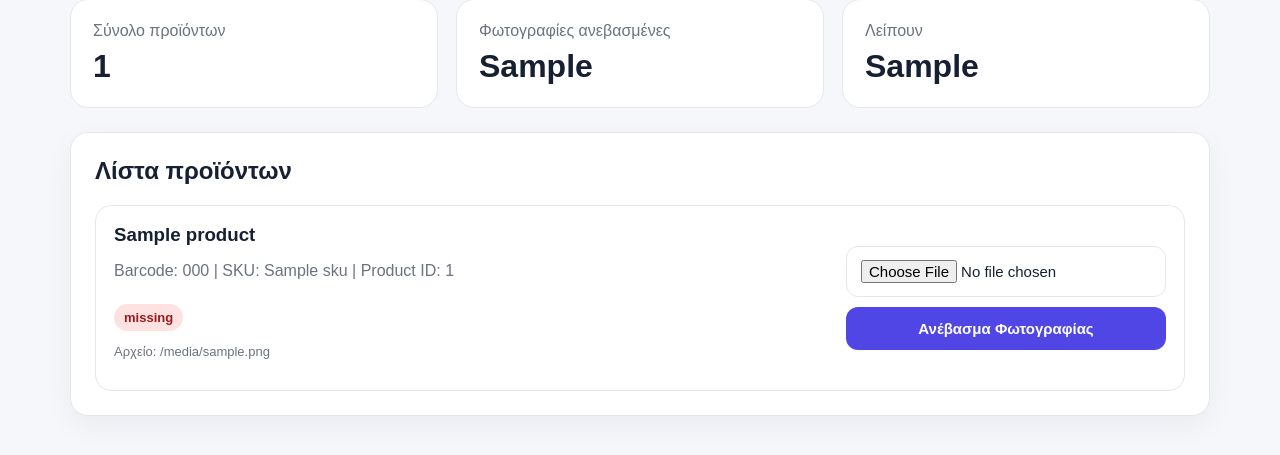
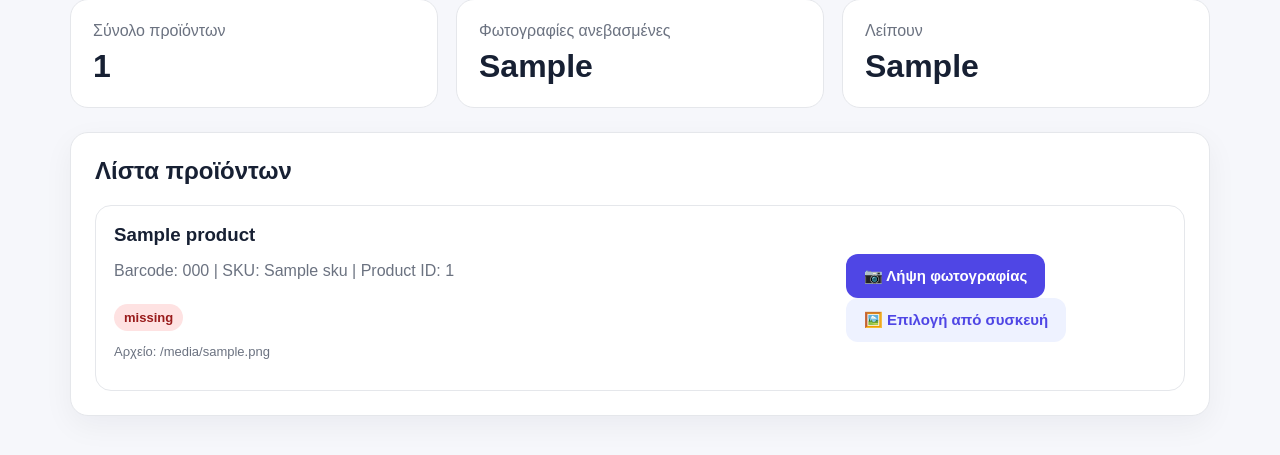
Before and after one commit to myscanner09/myscanner.gr, a FastAPI app: template photomatch/templates/store_upload.html in a window 1280 px wide. Shown: the part 211-666 px from the top of the page. Run offline with FastAPI, Linux system fonts and the light colour scheme; the template is opened without the code that fills it: most values are stand-ins (such as "Sample title", 1, 10 or a date in 2020).

Commit message:
Update store_upload.html

```diff
--- a/photomatch/templates/store_upload.html
+++ b/photomatch/templates/store_upload.html
@@ -69,17 +69,32 @@
     enctype="multipart/form-data"
     class="upload-photo-form"
 >
+    <div class="photo-actions">
+
+        <label class="button camera-button">
+            📷 Λήψη φωτογραφίας
             <input
                 type="file"
                 name="photo_file"
                 accept="image/*"
                 capture="environment"
-                        required
+                onchange="this.form.submit()"
+                hidden
             >
+        </label>
 
-                    <button type="submit">
-                        Ανέβασμα Φωτογραφίας
-                    </button>
+        <label class="button secondary gallery-button">
+            🖼️ Επιλογή από συσκευή
+            <input
+                type="file"
+                name="photo_file"
+                accept="image/*"
+                onchange="this.form.submit()"
+                hidden
+            >
+        </label>
+
+    </div>
 </form>
             </div>
             {% endfor %}
```
Lines whose indentation alone changed are shown as unchanged.
